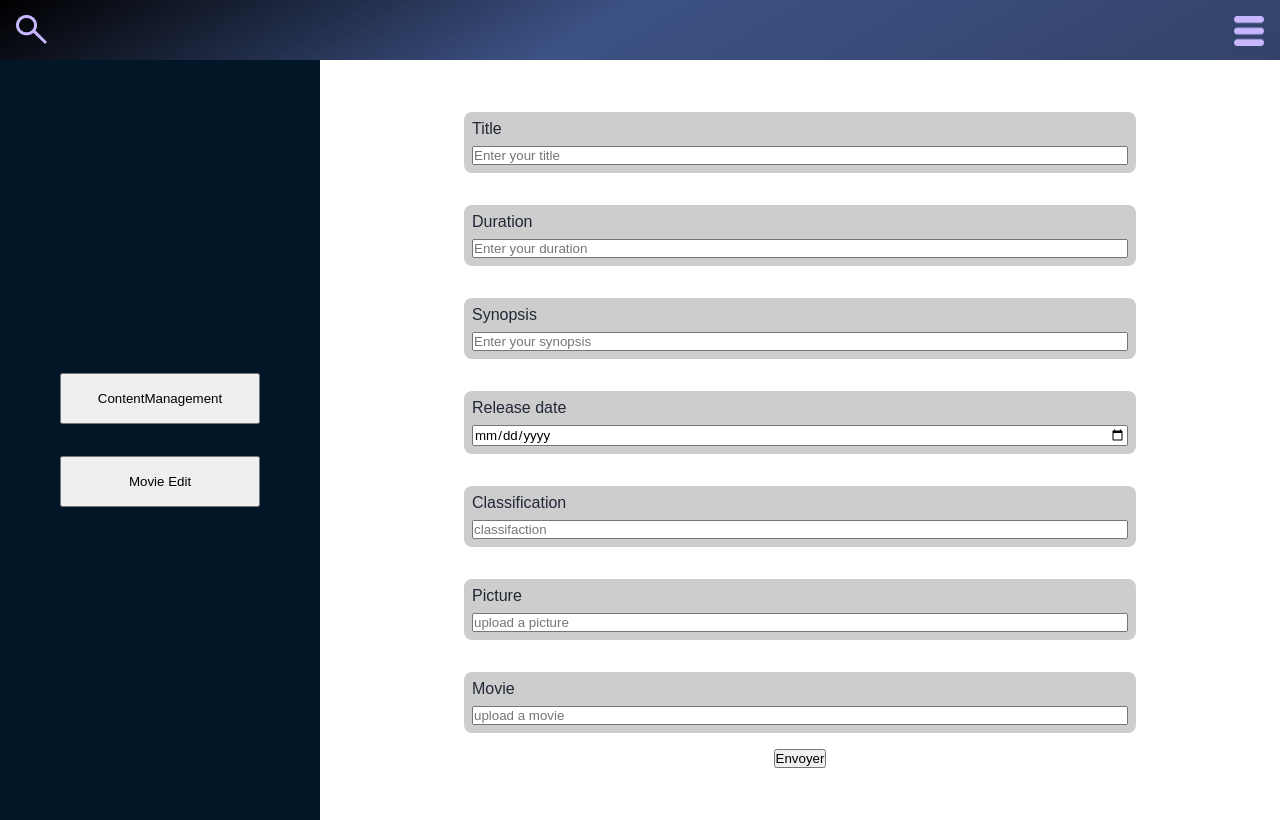
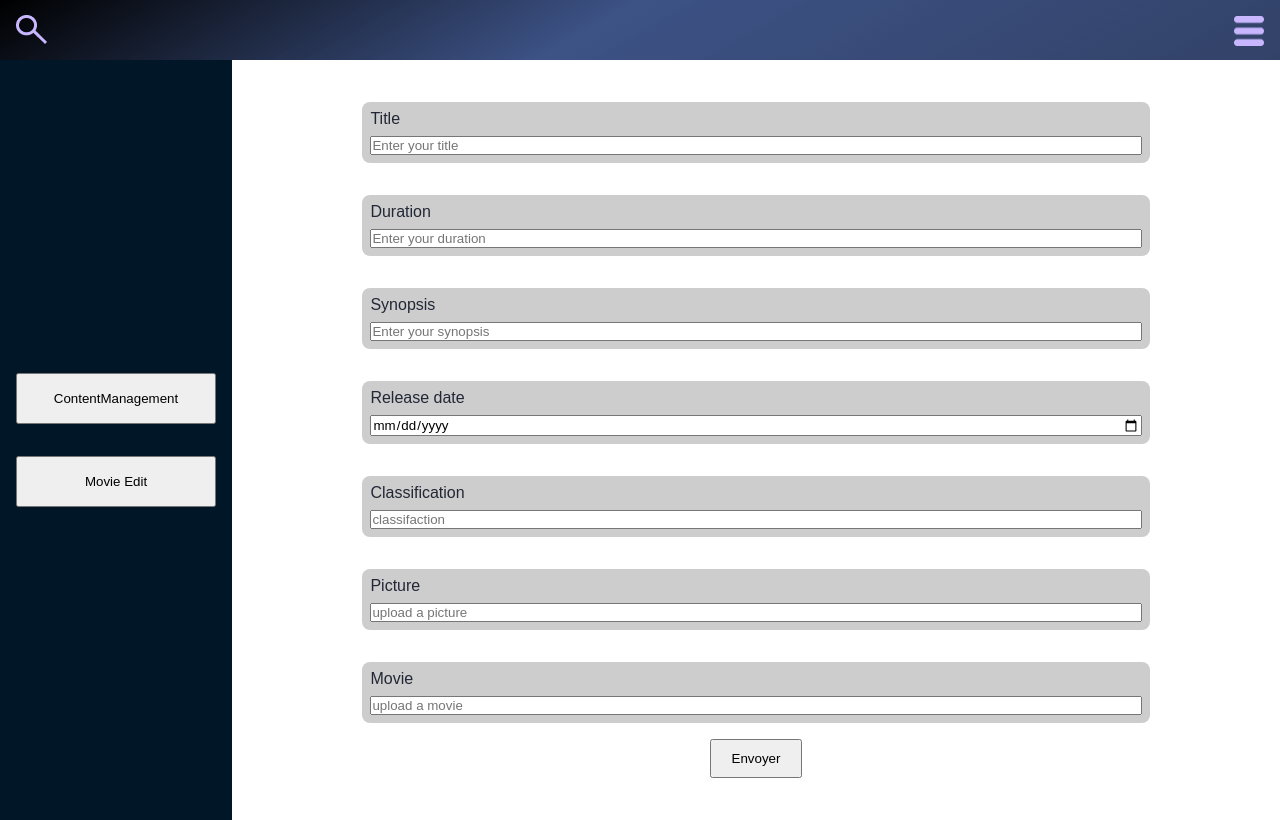
Before and after one commit to dgonc/JS-RemoteFR-CodeOfWar-P3-Original-Digitals, a React (Vite) app in the folder client/: page /admin in a window 1280 px wide. Built offline with nearby package versions, Linux system fonts and the light colour scheme; no server answers; a web font is replaced by a local one.

Commit message:
work in progress

```diff
--- a/client/src/components/MovieEdit.jsx
+++ b/client/src/components/MovieEdit.jsx
@@ -59,7 +59,7 @@ export default function MovieEdit() {
             handleSelectMovie={handleSelectMovie}
             setMovies={setMovies}
           />
-        </div>
+
           {selectMovie && (
             <section className="form-section-edit">
               <MovieFormEdit
@@ -70,6 +70,7 @@ export default function MovieEdit() {
             </section>
           )}
         </div>
+      </div>
     </>
   );
 }
--- a/client/src/components/MovieFormEdit.jsx
+++ b/client/src/components/MovieFormEdit.jsx
@@ -25,7 +25,7 @@ export default function MovieFormEdit({
   };
 
   return (
-    <Form method="post">
+    <Form method="post" className="sticky">
       <section className="form-upload-edit">
         <button
           type="button"
@@ -114,6 +114,7 @@ export default function MovieFormEdit({
             onChange={handleChange}
           />
         </div>
+
         <button
           className="button-upload"
           type="submit"
@@ -122,6 +123,7 @@ export default function MovieFormEdit({
         >
           Envoyer
         </button>
+
         {validateAction?.success === true && (
           <p style={{ color: "green" }}>{validateAction.message}</p>
         )}
--- a/client/src/components/NavBar.jsx
+++ b/client/src/components/NavBar.jsx
@@ -35,7 +35,7 @@ function NavBar() {
       searchOpen ? setSearchOpen(false) : ""
     );
   }, [searchOpen]);
-  console.info("mon user ", user);
+
   return (
     <nav className={`navbar ${scrollPosition !== 0 ? "scrolled" : ""}`}>
       {searchOpen ? (
--- a/client/src/styles/Adminpanel.css
+++ b/client/src/styles/Adminpanel.css
@@ -1,7 +1,9 @@
+.admin-panel {
+  display: flex;
+  flex: 1 1 auto;
+}
+
 .form-upload {
-  position: fixed;
-  right: 0;
-  width: 75%;
   display: flex;
   flex-direction: column;
   justify-content: center;
@@ -19,7 +21,7 @@
   gap: 0.5rem;
   padding: 0.5rem 0.5rem;
   margin: 1rem 0;
-  width: 75%;
+  width: 80%;
   border-radius: 8px;
 }
 
@@ -37,13 +39,15 @@
   display: flex;
   justify-content: center;
   align-items: center;
-  width: 25%;
   height: 95vh;
   background: var(--panel-blue);
-  position: absolute;
 }
 
 ul > li :hover {
   color: white;
   background: var(--primary-grey);
 }
+
+.panel-selection {
+  width: 100%;
+}
--- a/client/src/styles/Movieedit.css
+++ b/client/src/styles/Movieedit.css
@@ -1,20 +1,15 @@
 .movie-edit-container {
-  position: fixed;
-  right: 0;
-  width: 75%;
   display: flex;
-  padding: 20px 0px;
+  padding: 1.25rem 0px;
   background-color: var(--background-white);
   border-radius: 8px;
   justify-content: center;
 }
 
 .container-result {
-  position: fixed;
-  right: 0;
-  width: 75%;
-  margin-top: 80px;
-  padding: 20px;
+  display: flex;
+  margin-top: 1rem;
+  padding: 1rem;
   background-color: var(--background-white);
   border-radius: 8px;
   overflow: auto;
@@ -27,11 +22,14 @@
   justify-content: center;
   gap: 10px;
 }
+
 .movies-list-edit {
   max-width: 100%;
   display: flex;
   flex-wrap: wrap;
+  justify-content: center;
 }
+
 .search-input {
   padding: 10px;
   border: 1px solid #ccc;
@@ -58,13 +56,13 @@
 }
 
 .movie-card {
-  max-width: 250px;
+  width: 250px;
   background-color: white;
   border: none;
   border-radius: 16px;
   text-align: center;
   padding: 16px;
-  margin: 2rem;
+  margin: 1rem;
   box-shadow: 0 4px 8px rgba(0, 0, 0, 0.2);
   transition:
     transform 0.3s ease,
@@ -87,8 +85,7 @@
 
 .movie-poster {
   display: flex;
-  width: 100%;
-  min-width: 200px;
+  width: 200px;
   height: 300px;
   min-height: 250px;
   object-fit: cover;
@@ -119,22 +116,25 @@
 }
 
 .form-upload-edit {
-  position: fixed;
-  right: 0;
-  bottom: 0;
-  width: 75%;
   display: flex;
   flex-direction: column;
   justify-content: center;
   align-items: center;
   background-color: var(--background-white);
-  padding: 2rem;
   height: 75vh;
+  width: 40rem;
   box-shadow: 0 8px 16px rgba(0, 0, 0, 0.3);
 }
 
+.sticky {
+  position: sticky;
+  top: 20px;
+}
+
+.button-upload {
+  padding: 10px 20px;
+}
+
 .close-button-edit {
-  position: fixed;
-  right: 16px;
-  top: 490px;
+  padding: 10px 20px;
 }
```
Lines whose indentation alone changed are shown as unchanged.
